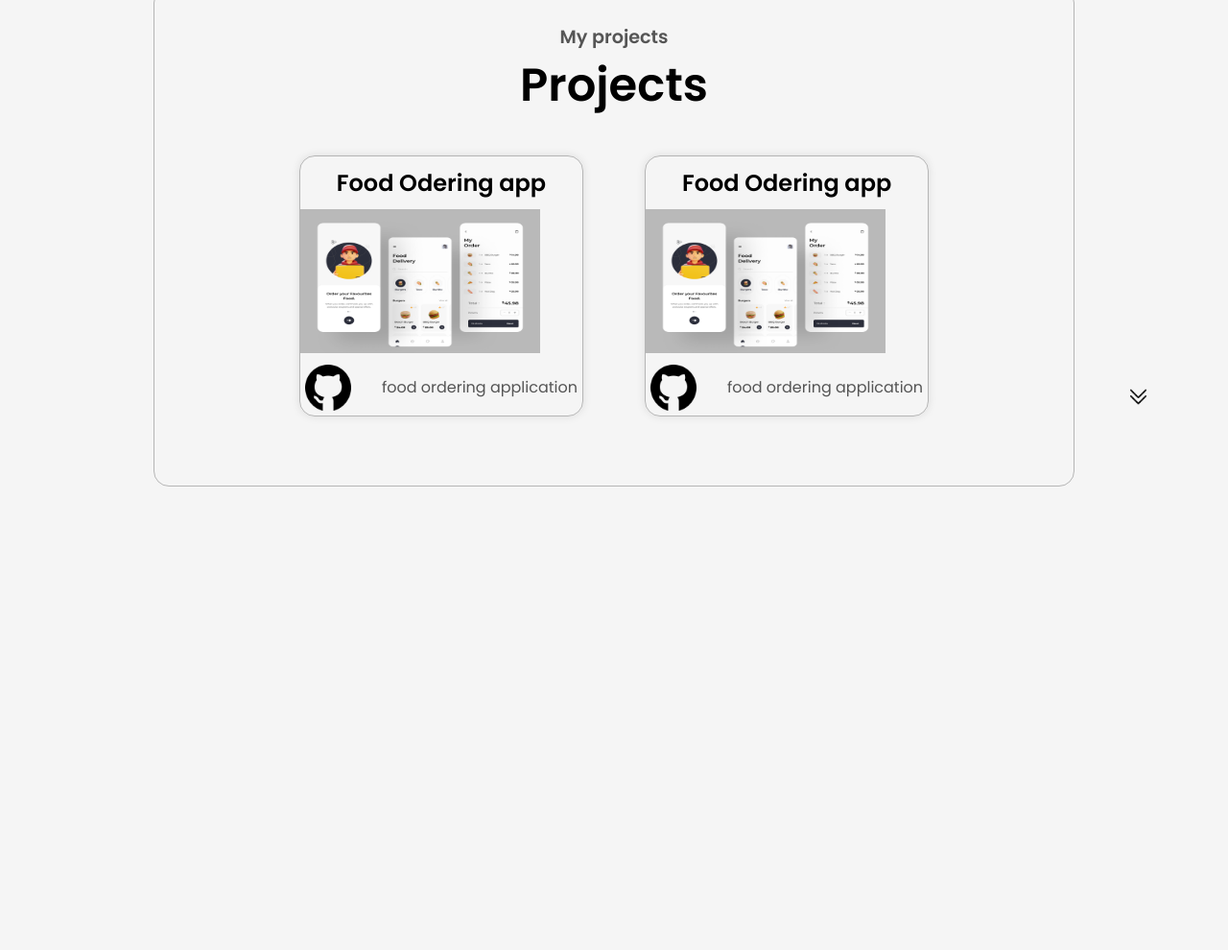
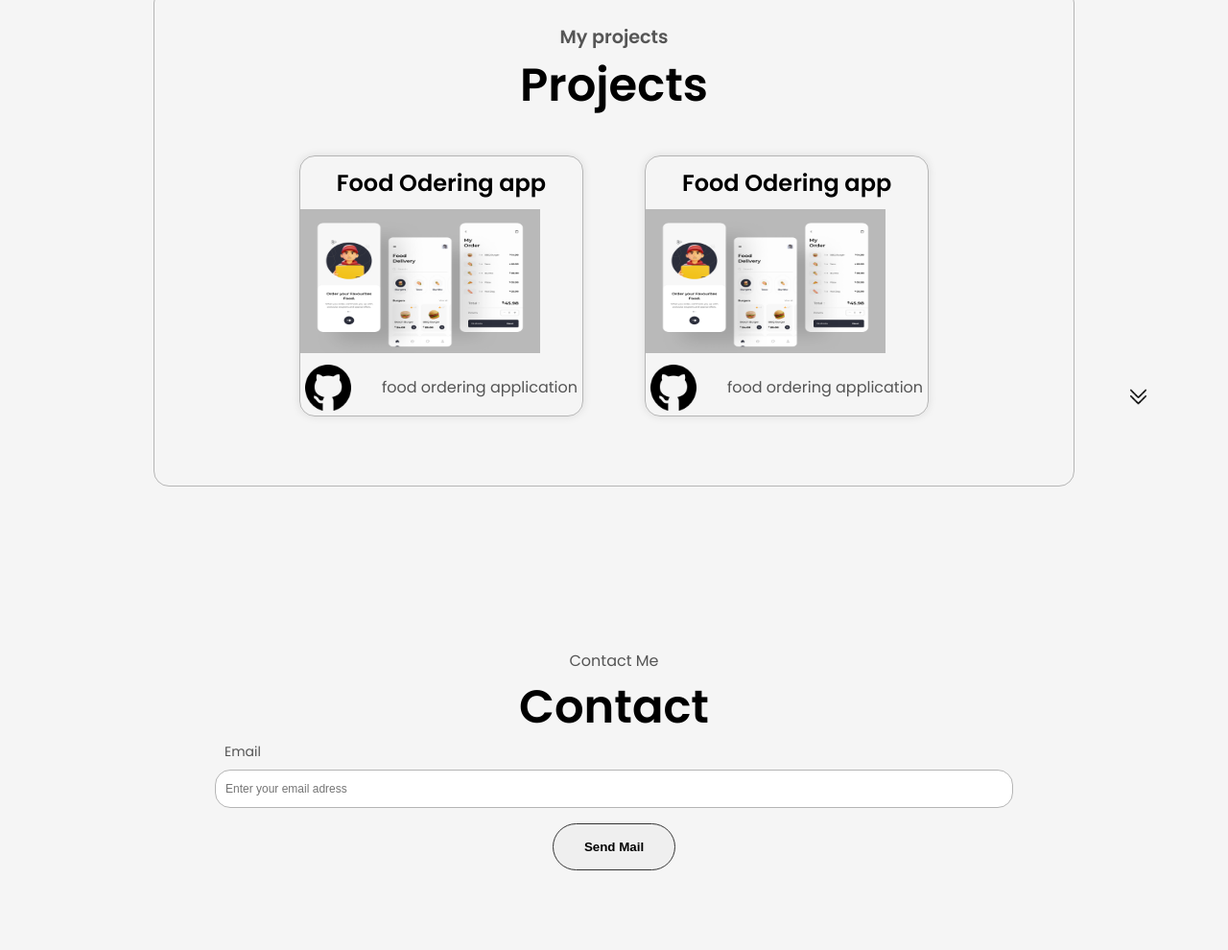
Before and after one commit to barakadewise/profile, a plain HTML site: page pages/profile.html in a window 1280 px wide. Shown: the part 2253-3243 px from the top of the page at 96% size. Before the commit the page ends 2760 px from the top, so only its background shows below. Drawn offline with Linux system fonts and the light colour scheme.

Commit message:
contact section added

```diff
--- a/pages/profile.html
+++ b/pages/profile.html
@@ -129,7 +129,7 @@
               <h3>Education</h3>
               <br />
 
-              <p>B.sc Degree in Computer Engineering.</p>
+              <p>Bachelor Degree in Computer Engineering.</p>
             </div>
           </div>
           <div class="text-container">
@@ -153,7 +153,7 @@
       />
     </section>
     <section id="experience" class="experience-section">
-      <div class="section-experience-container" style="flex-direction: column;">
+      <div class="section-experience-container" style="flex-direction: column">
         <div class="header">
           <p class="explore_p1">Explore My</p>
           <h5 class="title">Experience</h5>
@@ -314,6 +314,24 @@
         class="arrow-icon"
       />
     </section>
+    <section id="contact" class="contact-section">
+      <div class="header">
+        <p class="contact_p">Contact Me</p>
+        <h5 class="title">Contact</h5>
+      </div>
+      <div class="send-email">
+        <label
+          for="email"
+          style="color: rgb(85, 85, 85); font-size: 14px; padding-left: 10px"
+          >Email</label
+        >
+        <input type="email" placeholder="Enter your email adress" />
+      </div>
+      <div class="message"></div>
+      <div class="send-btn">
+        <button class="btn3" onclick="">Send Mail</button>
+      </div>
+    </section>
   </body>
   <script>
     function toggleNav() {
--- a/static/css/style.css
+++ b/static/css/style.css
@@ -226,7 +226,7 @@ section{
     gap: 1rem;
 
 }
-.btn1,.btn2{
+.btn1,.btn2,.btn3{
     font-weight: 600;
     transition: all 300ms ease;
     padding: 1rem;
@@ -460,3 +460,41 @@ justify-content: center;
     width: 250px;
     height: 150px;
 }
+
+.contact-section{
+    height: 50vh;
+    margin-top: 10vh;
+    margin-bottom: 10vh;
+    display: flex;
+   padding-top: 1vh;
+    justify-content: center;
+    flex-direction: column;
+
+}
+.send-email{
+    justify-content: center;
+    display: flex;
+    flex-direction:column;
+    gap: 0.5rem;
+    padding: 0 4rem;
+}
+.btn3:hover{
+    background-color: black;
+    transition: all ease 300ms;
+    color: white;
+    cursor: pointer;
+}
+.send-btn{
+    margin-top: 2vh;
+    display: flex;
+    justify-content: center;
+}
+input{
+    box-sizing: border-box;
+    height: 40px;
+    border: 0.1rem rgb(181, 181, 181) solid;
+    font-size: 12px;
+    border-radius: 1rem;
+    padding-left: 10px;
+
+}
```
